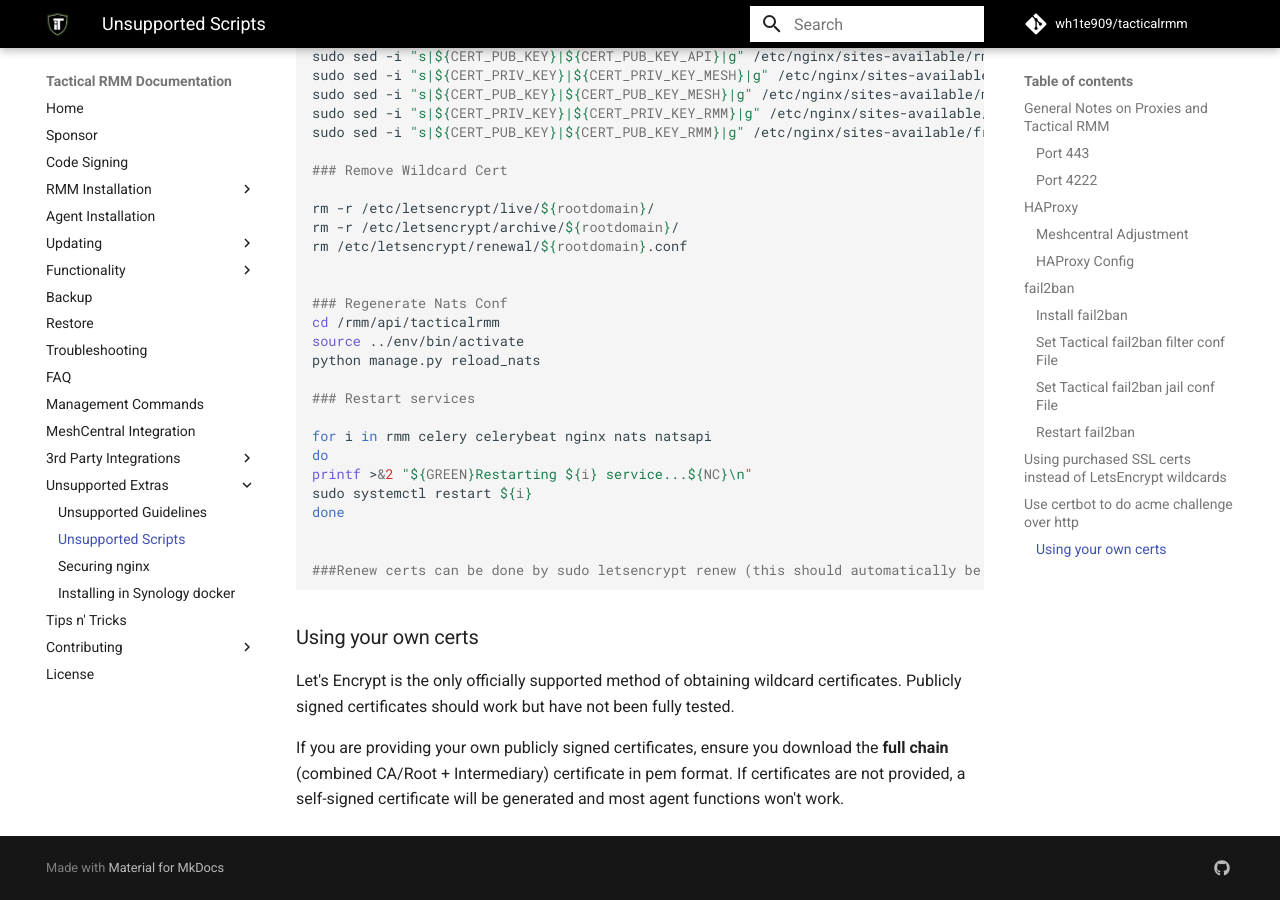
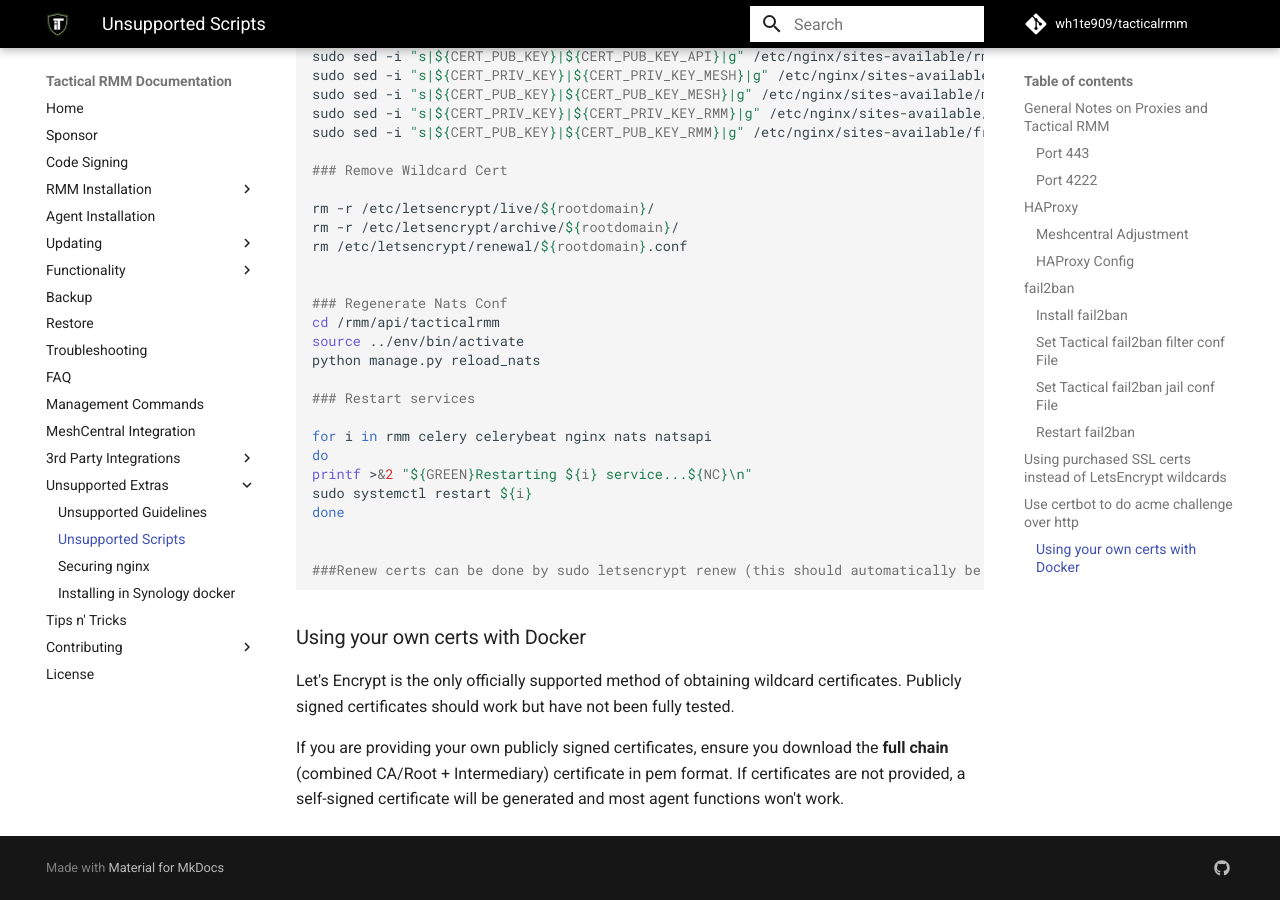
Before and after one commit to amidaware/tacticalrmm, an MkDocs documentation site: the page built from docs/docs/unsupported_scripts.md, in a window 1280 px wide and 900 px high, scrolled down 10575 px. Built offline with MkDocs 1.6.1 and Material for MkDocs 9.7.7, drawn with Linux system fonts in a browser that asks for light colours; comment, search, counter and statistics services are not loaded.

Commit message:
docker add

````diff
--- a/docs/docs/unsupported_scripts.md
+++ b/docs/docs/unsupported_scripts.md
@@ -540,7 +540,7 @@
 ###Renew certs can be done by sudo letsencrypt renew (this should automatically be in /etc/cron.d/certbot)
 ```
 
-### Using your own certs
+### Using your own certs with Docker
 
 Let's Encrypt is the only officially supported method of obtaining wildcard certificates. Publicly signed certificates should work but have not been fully tested.
 
````
